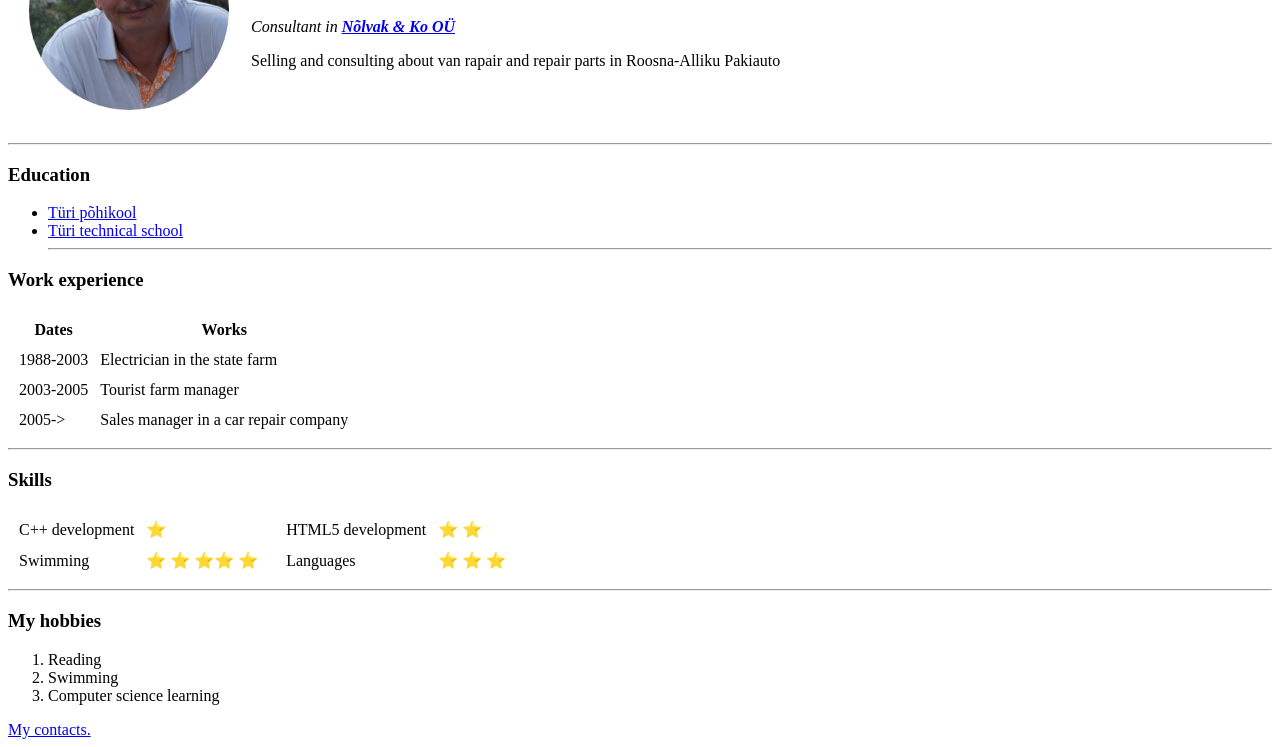
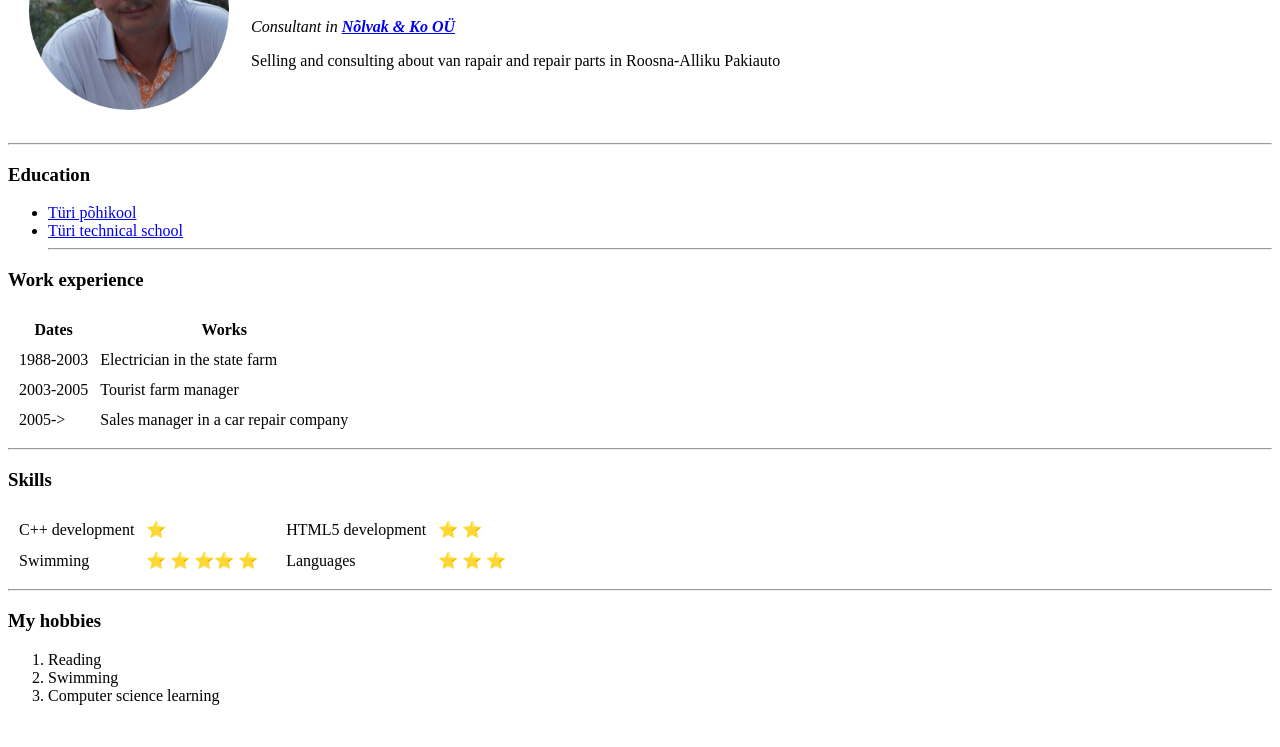
Before and after one commit to harrykasper/cv, a plain HTML site: page index.html in a window 1280 px wide. Shown: the part 119-866 px from the top of the page. After the commit the page ends 840 px from the top, so only its background shows below. Drawn offline with Linux system fonts and the light colour scheme.

Commit message:
Update index.html

```diff
--- a/index.html
+++ b/index.html
@@ -74,7 +74,6 @@
     <li>Swimming</li>
     <li>Computer science learning</li>
   </ol>
-  <a href="mycontacts.html">My contacts.</a>
-</body>
+  </body>
 
 </html>
```
